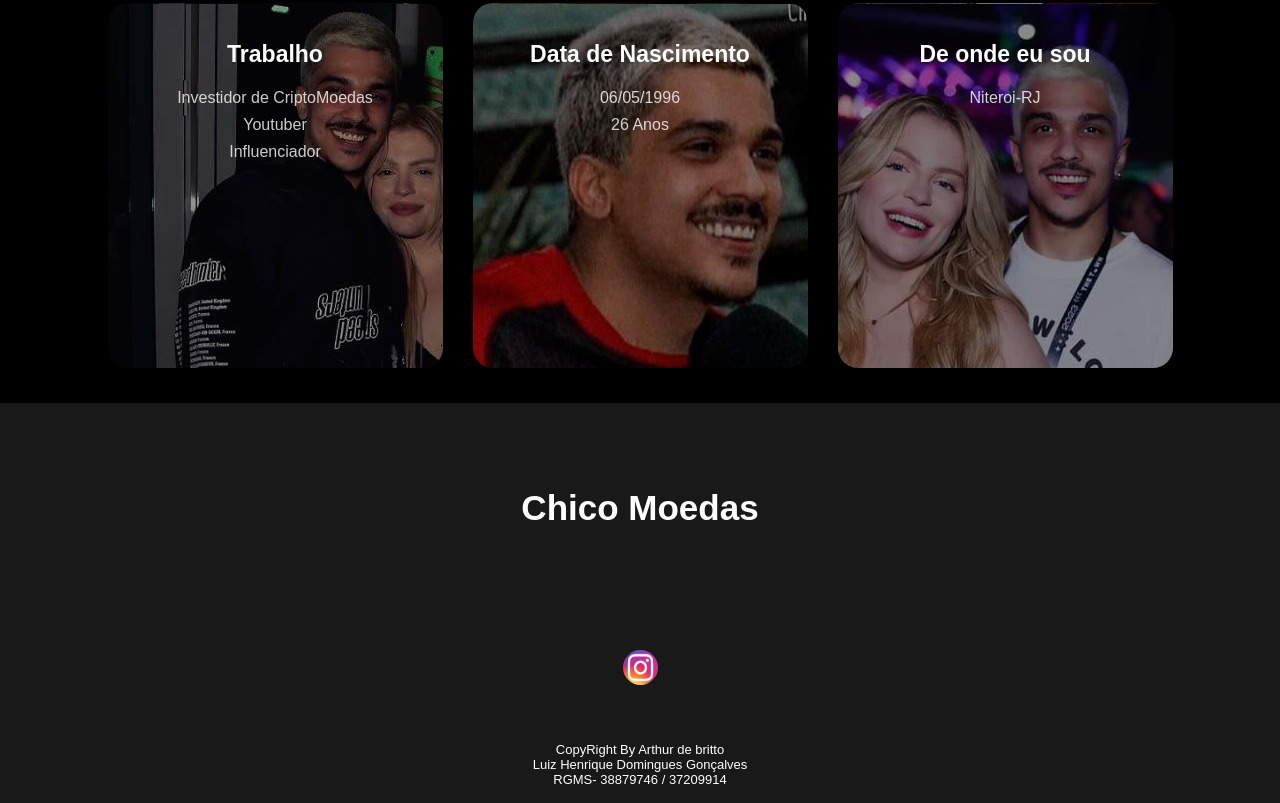
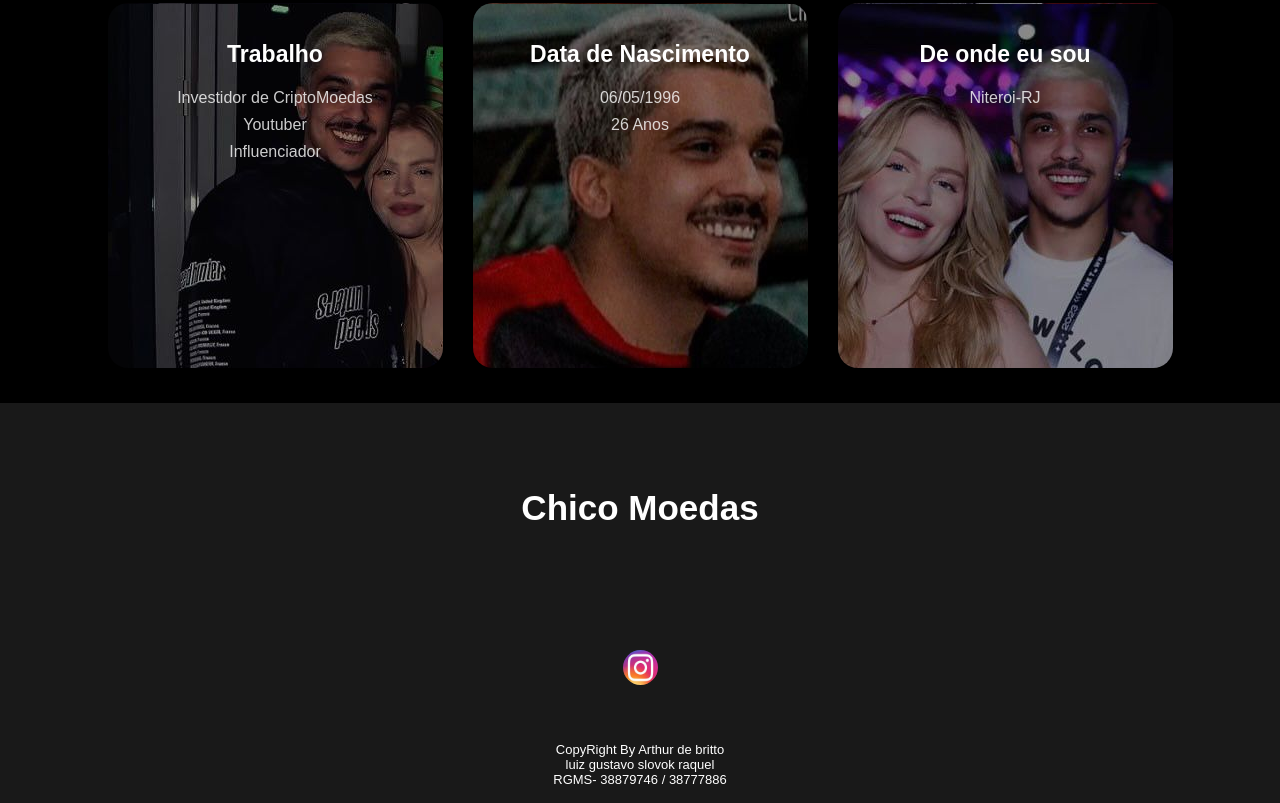
Before and after one commit to Brittao/Portfolio-Ubc, a plain HTML site: page index.html in a window 1280 px wide. Shown: the part 1530-2333 px from the top of the page. Drawn offline with Linux system fonts and the light colour scheme.

Commit message:
Add files via upload

```diff
--- a/index.html
+++ b/index.html
@@ -118,7 +118,7 @@
 
 
         </div>
-        <p class="final">CopyRight By Arthur de britto <br> Luiz Henrique Domingues Gonçalves <br> RGMS- 38879746 / 37209914</p>
+        <p class="final">CopyRight By Arthur de britto <br> luiz gustavo slovok raquel <br> RGMS- 38879746 / 38777886</p>
     </footer>
 
 
```
